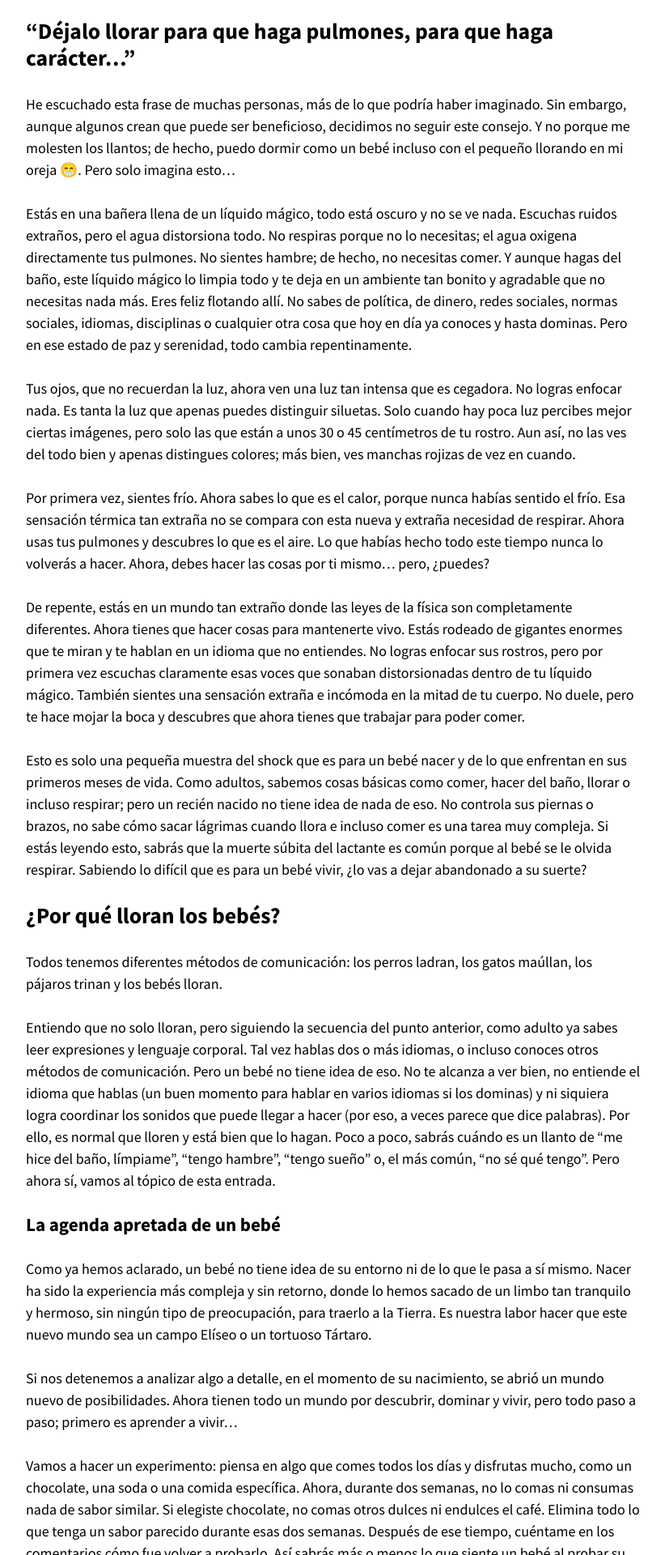
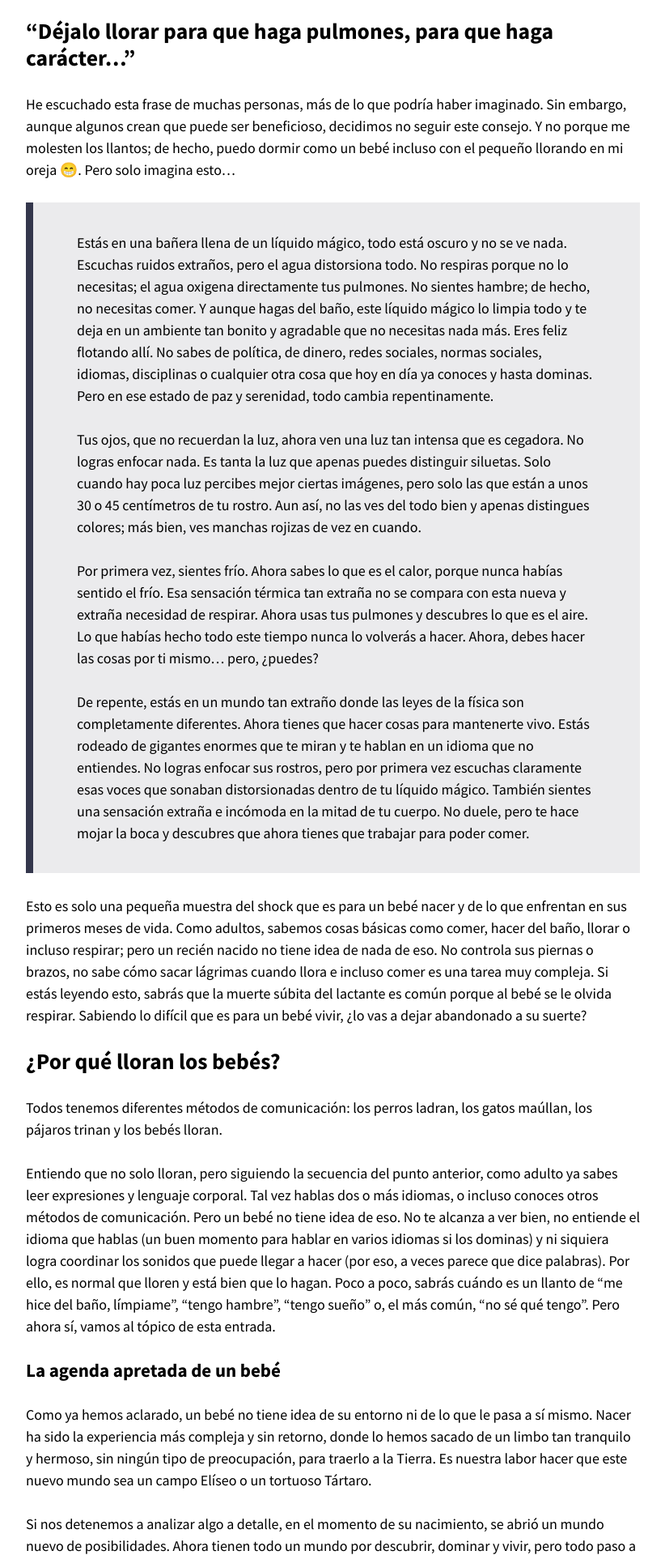
Before and after one commit to KajiiNarumi/iasuarezv, a Jekyll site: the page built from _posts/2024-06-21-los-bebes-solo-comen-y-duermen.md, in a window 1280 px wide. Shown: the part 1365-3285 px from the top of the page at 81% size, without its empty margins (343-1165 px from the left). Built offline with Jekyll 4.4.1, drawn with Linux system fonts in a browser that asks for light colours; nearby versions of some CDN libraries.

```diff
--- a/_posts/2024-06-21-los-bebes-solo-comen-y-duermen.md
+++ b/_posts/2024-06-21-los-bebes-solo-comen-y-duermen.md
@@ -25,13 +25,13 @@ No soy especialista en el tema ni mucho menos, pero realmente creí que eso de q
 
 He escuchado esta frase de muchas personas, más de lo que podría haber imaginado. Sin embargo, aunque algunos crean que puede ser beneficioso, decidimos no seguir este consejo. Y no porque me molesten los llantos; de hecho, puedo dormir como un bebé incluso con el pequeño llorando en mi oreja 😁. Pero solo imagina esto...
 
-Estás en una bañera llena de un líquido mágico, todo está oscuro y no se ve nada. Escuchas ruidos extraños, pero el agua distorsiona todo. No respiras porque no lo necesitas; el agua oxigena directamente tus pulmones. No sientes hambre; de hecho, no necesitas comer. Y aunque hagas del baño, este líquido mágico lo limpia todo y te deja en un ambiente tan bonito y agradable que no necesitas nada más. Eres feliz flotando allí. No sabes de política, de dinero, redes sociales, normas sociales, idiomas, disciplinas o cualquier otra cosa que hoy en día ya conoces y hasta dominas. Pero en ese estado de paz y serenidad, todo cambia repentinamente.
-
-Tus ojos, que no recuerdan la luz, ahora ven una luz tan intensa que es cegadora. No logras enfocar nada. Es tanta la luz que apenas puedes distinguir siluetas. Solo cuando hay poca luz percibes mejor ciertas imágenes, pero solo las que están a unos 30 o 45 centímetros de tu rostro. Aun así, no las ves del todo bien y apenas distingues colores; más bien, ves manchas rojizas de vez en cuando.
-
-Por primera vez, sientes frío. Ahora sabes lo que es el calor, porque nunca habías sentido el frío. Esa sensación térmica tan extraña no se compara con esta nueva y extraña necesidad de respirar. Ahora usas tus pulmones y descubres lo que es el aire. Lo que habías hecho todo este tiempo nunca lo volverás a hacer. Ahora, debes hacer las cosas por ti mismo... pero, ¿puedes?
-
-De repente, estás en un mundo tan extraño donde las leyes de la física son completamente diferentes. Ahora tienes que hacer cosas para mantenerte vivo. Estás rodeado de gigantes enormes que te miran y te hablan en un idioma que no entiendes. No logras enfocar sus rostros, pero por primera vez escuchas claramente esas voces que sonaban distorsionadas dentro de tu líquido mágico. También sientes una sensación extraña e incómoda en la mitad de tu cuerpo. No duele, pero te hace mojar la boca y descubres que ahora tienes que trabajar para poder comer.
+> Estás en una bañera llena de un líquido mágico, todo está oscuro y no se ve nada. Escuchas ruidos extraños, pero el agua distorsiona todo. No respiras porque no lo necesitas; el agua oxigena directamente tus pulmones. No sientes hambre; de hecho, no necesitas comer. Y aunque hagas del baño, este líquido mágico lo limpia todo y te deja en un ambiente tan bonito y agradable que no necesitas nada más. Eres feliz flotando allí. No sabes de política, de dinero, redes sociales, normas sociales, idiomas, disciplinas o cualquier otra cosa que hoy en día ya conoces y hasta dominas. Pero en ese estado de paz y serenidad, todo cambia repentinamente.
+>
+> Tus ojos, que no recuerdan la luz, ahora ven una luz tan intensa que es cegadora. No logras enfocar nada. Es tanta la luz que apenas puedes distinguir siluetas. Solo cuando hay poca luz percibes mejor ciertas imágenes, pero solo las que están a unos 30 o 45 centímetros de tu rostro. Aun así, no las ves del todo bien y apenas distingues colores; más bien, ves manchas rojizas de vez en cuando.
+>
+> Por primera vez, sientes frío. Ahora sabes lo que es el calor, porque nunca habías sentido el frío. Esa sensación térmica tan extraña no se compara con esta nueva y extraña necesidad de respirar. Ahora usas tus pulmones y descubres lo que es el aire. Lo que habías hecho todo este tiempo nunca lo volverás a hacer. Ahora, debes hacer las cosas por ti mismo... pero, ¿puedes?
+>
+> De repente, estás en un mundo tan extraño donde las leyes de la física son completamente diferentes. Ahora tienes que hacer cosas para mantenerte vivo. Estás rodeado de gigantes enormes que te miran y te hablan en un idioma que no entiendes. No logras enfocar sus rostros, pero por primera vez escuchas claramente esas voces que sonaban distorsionadas dentro de tu líquido mágico. También sientes una sensación extraña e incómoda en la mitad de tu cuerpo. No duele, pero te hace mojar la boca y descubres que ahora tienes que trabajar para poder comer.
 
 Esto es solo una pequeña muestra del shock que es para un bebé nacer y de lo que enfrentan en sus primeros meses de vida. Como adultos, sabemos cosas básicas como comer, hacer del baño, llorar o incluso respirar; pero un recién nacido no tiene idea de nada de eso. No controla sus piernas o brazos, no sabe cómo sacar lágrimas cuando llora e incluso comer es una tarea muy compleja. Si estás leyendo esto, sabrás que la muerte súbita del lactante es común porque al bebé se le olvida respirar. Sabiendo lo difícil que es para un bebé vivir, ¿lo vas a dejar abandonado a su suerte?
 
```
